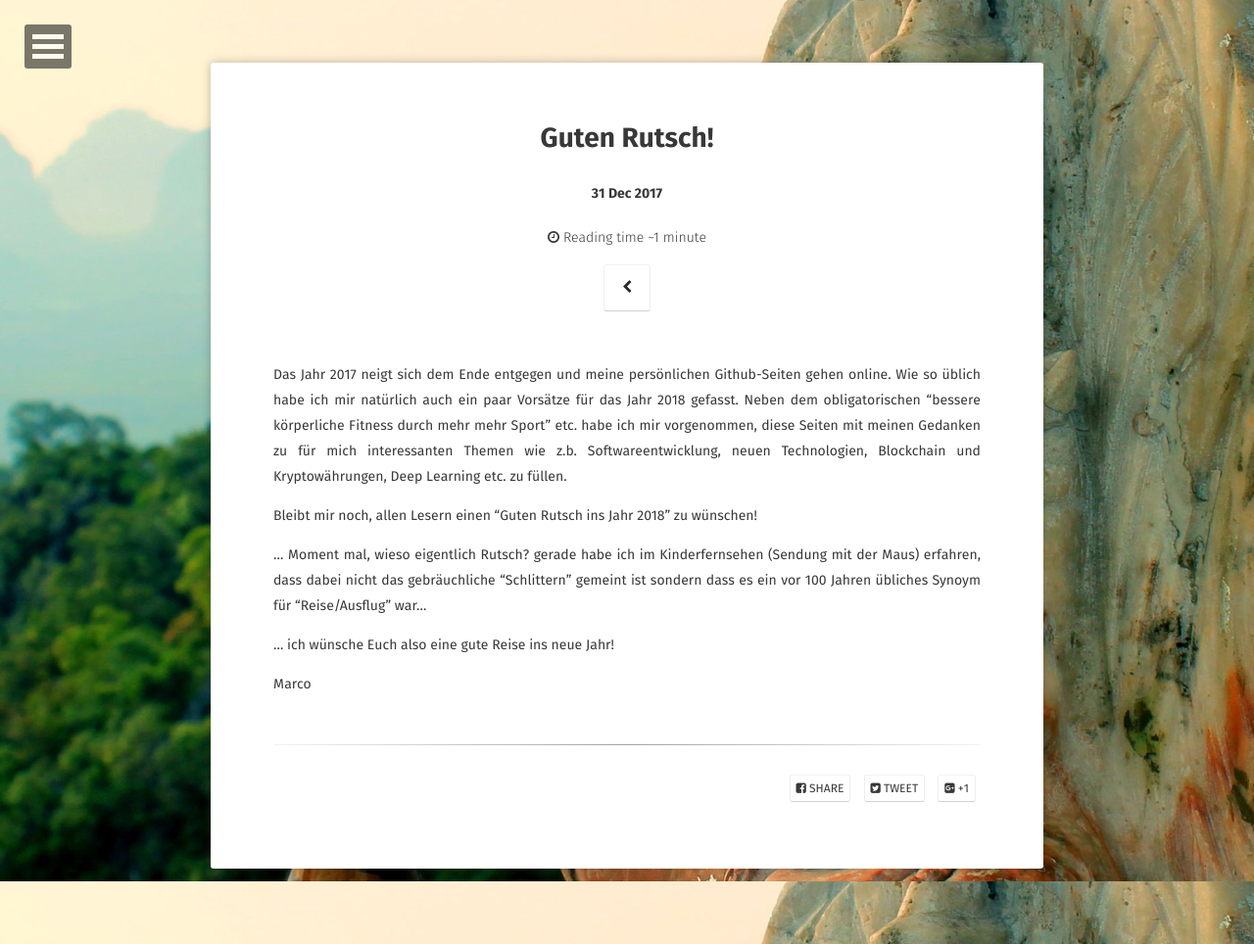
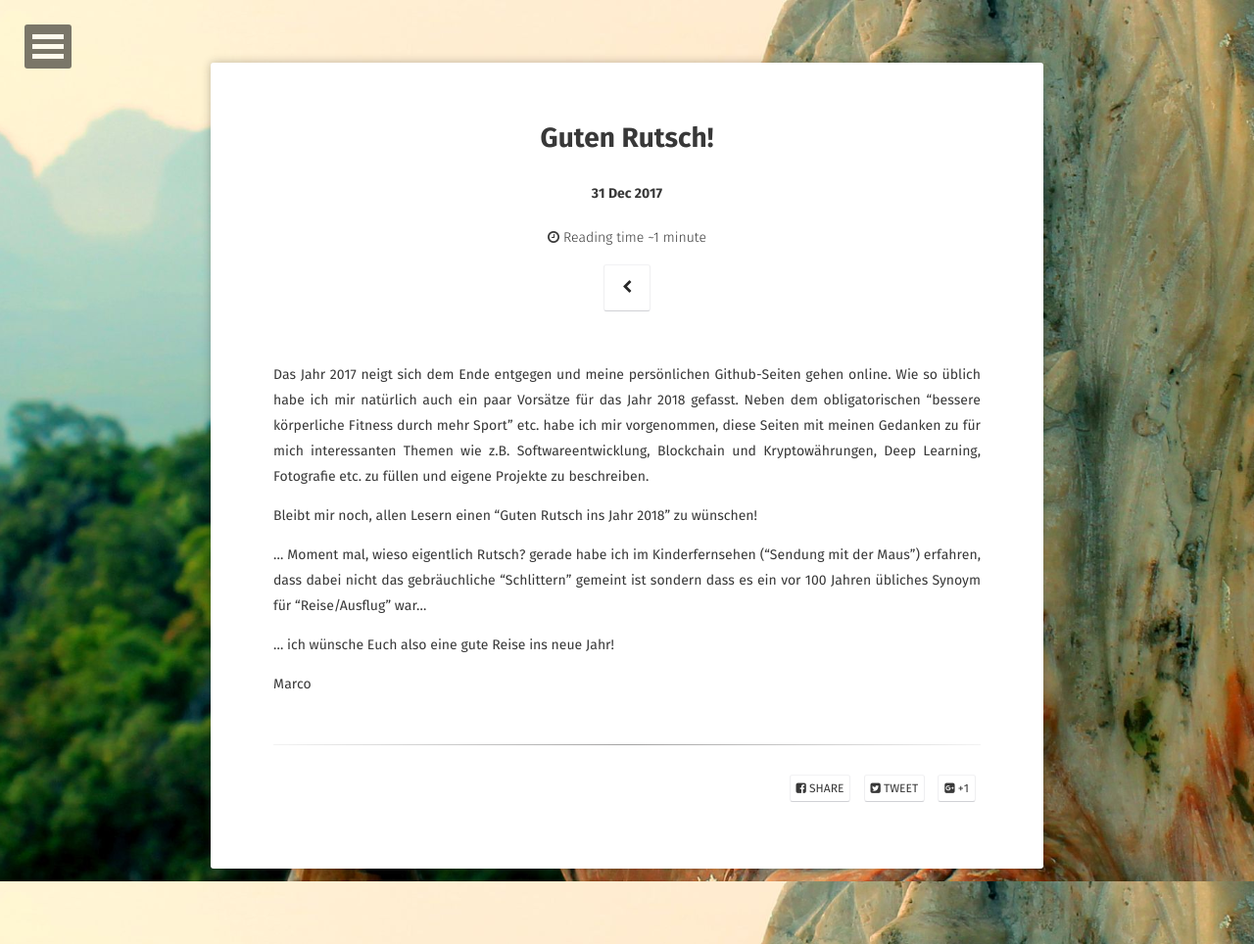
Before and after one commit to mcpride/mcpride.github.io, a Jekyll site: the page built from _posts/2017-12-31-guten-rutsch.md, in a window 1280 px wide. Shown: the whole page at 98% size. Built offline with Jekyll 4.4.1, drawn with Linux system fonts in a browser that asks for light colours; some web fonts are replaced; comment, search, counter and statistics services are not loaded.

Commit message:
small corrections

```diff
--- a/_config.yml
+++ b/_config.yml
@@ -1,6 +1,6 @@
 # Site
-title:              Mc. Pride's pages
-bio:                'Living in Berlin, Germany.'
+title:              McPride's thougths
+bio:                'Marco Stolze - Living in Berlin, Germany.'
 description:        "My personal pages."
 reading_time:       true
 words_per_minute:   200
--- a/_posts/2017-12-31-guten-rutsch.md
+++ b/_posts/2017-12-31-guten-rutsch.md
@@ -8,15 +8,15 @@ categories: 2017 allgemein
 Das Jahr 2017 neigt sich dem Ende entgegen und meine persönlichen Github-Seiten
 gehen online. Wie so üblich habe ich mir natürlich auch ein paar Vorsätze für
 das Jahr 2018 gefasst. Neben dem obligatorischen "bessere körperliche
-Fitness durch mehr mehr Sport" etc. habe ich mir vorgenommen, diese Seiten mit
-meinen Gedanken zu für mich interessanten Themen wie z.b. Softwareentwicklung,
-neuen Technologien, Blockchain und Kryptowährungen, Deep Learning etc. zu
-füllen.
+Fitness durch mehr Sport" etc. habe ich mir vorgenommen, diese Seiten mit
+meinen Gedanken zu für mich interessanten Themen wie z.B. Softwareentwicklung,
+Blockchain und Kryptowährungen, Deep Learning, Fotografie etc. zu füllen und
+eigene Projekte zu beschreiben.
 
 Bleibt mir noch, allen Lesern einen "Guten Rutsch ins Jahr 2018" zu wünschen!
 
 ... Moment mal, wieso eigentlich Rutsch? gerade habe ich im Kinderfernsehen
-(Sendung mit der Maus) erfahren, dass dabei nicht das gebräuchliche "Schlittern"
+("Sendung mit der Maus") erfahren, dass dabei nicht das gebräuchliche "Schlittern"
 gemeint ist sondern dass es ein vor 100 Jahren übliches Synoym für "Reise/Ausflug"
 war...
 
```
